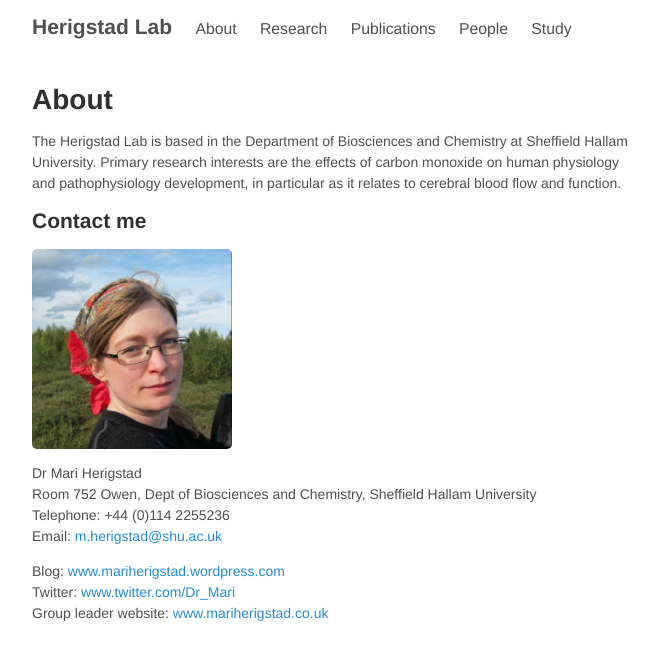
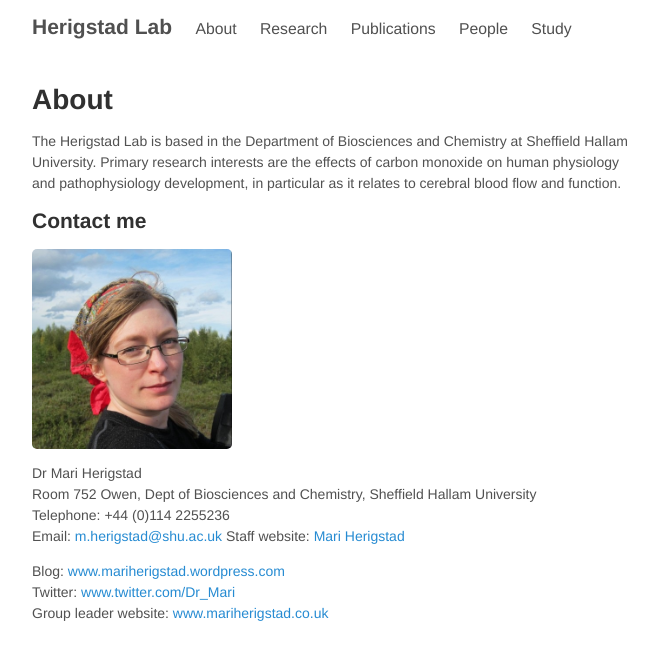
Before and after one commit to mariherigstad/mariherigstad.github.io, a Jekyll site: the page built from about.md, in a window 1280 px wide. Shown: the top 660 px of the page, without its empty margins (307-965 px from the left). Built offline with Jekyll 4.4.1, drawn with Linux system fonts in a browser that asks for light colours.

Commit message:
Update about.md

```diff
--- a/about.md
+++ b/about.md
@@ -13,6 +13,7 @@
 Room 752 Owen, Dept of Biosciences and Chemistry, Sheffield Hallam University<br>
 Telephone: +44 (0)114 2255236<br>
 Email: <m.herigstad@shu.ac.uk>
+Staff website: <a href="https://www.shu.ac.uk/about-us/our-people/staff-profiles/mari-herigstad">Mari Herigstad</a><br>
 
 Blog: <a href="https://mariherigstad.wordpress.com">www.mariherigstad.wordpress.com</a><br>
 Twitter: <a href="https://twitter.com/Dr_Mari">www.twitter.com/Dr_Mari</a><br>
```
